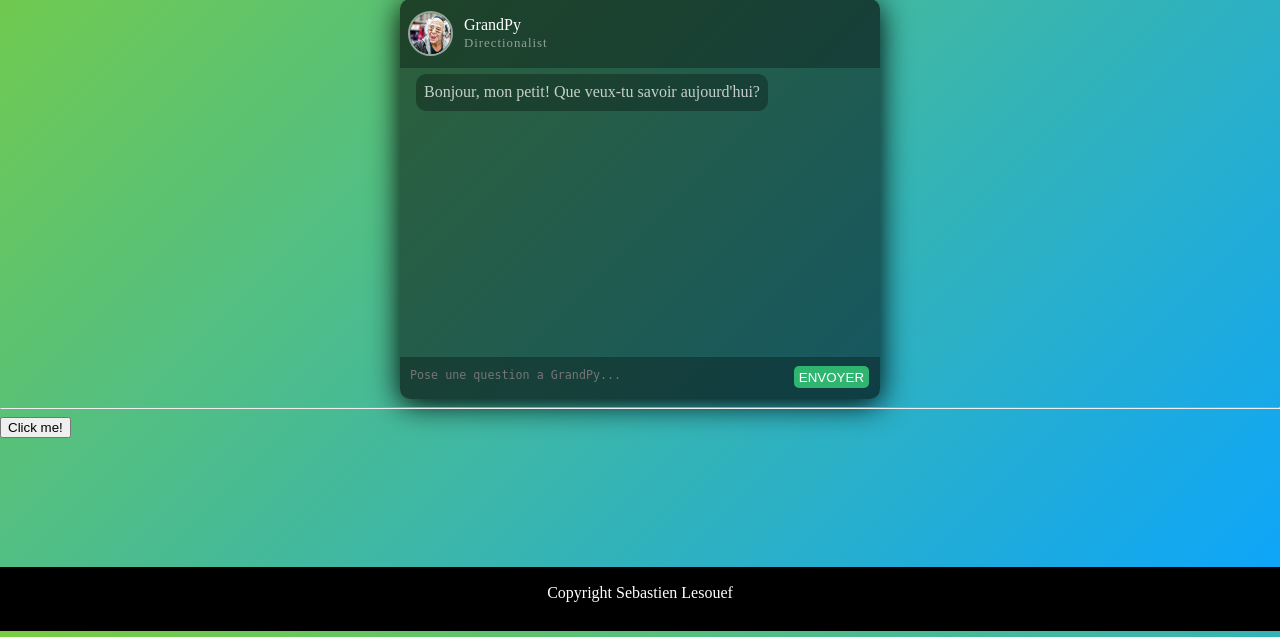
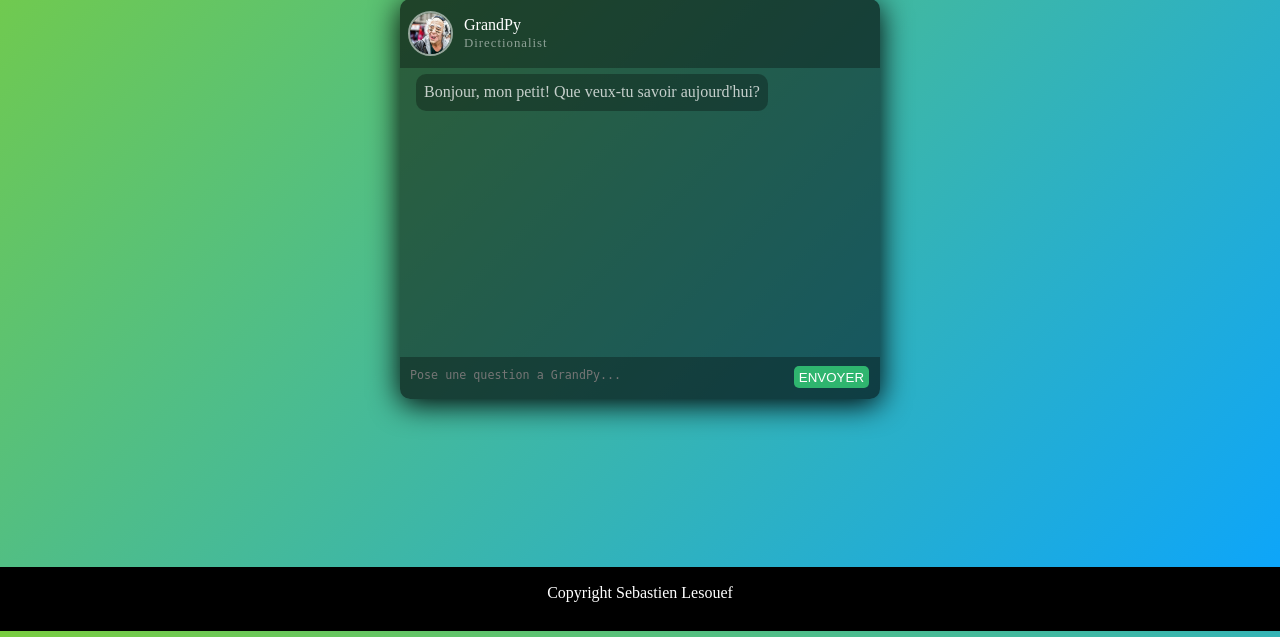
Before and after one commit to slesouef/FactMap, a Flask app: page / in a window 1280 px wide. Shown: the part 169-806 px from the top of the page. Run offline with Flask 2, Linux system fonts and the light colour scheme.

Commit message:
removed obsolete button section

```diff
--- a/bot/templates/index.html
+++ b/bot/templates/index.html
@@ -31,10 +31,6 @@
                         id="submit">Envoyer</button>
             </div>
         </section>
-        <hr />
-        <div id="button">
-            <button type="button">Click me!</button>
-        </div>
         <footer>
             <p>Copyright Sebastien Lesouef</p>
         </footer>
```
